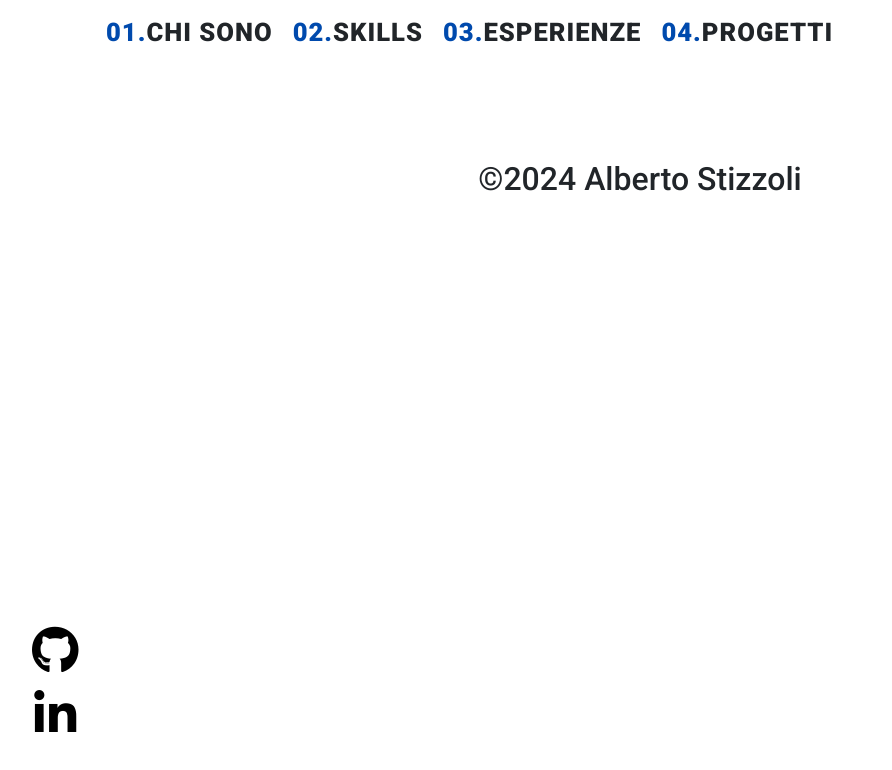
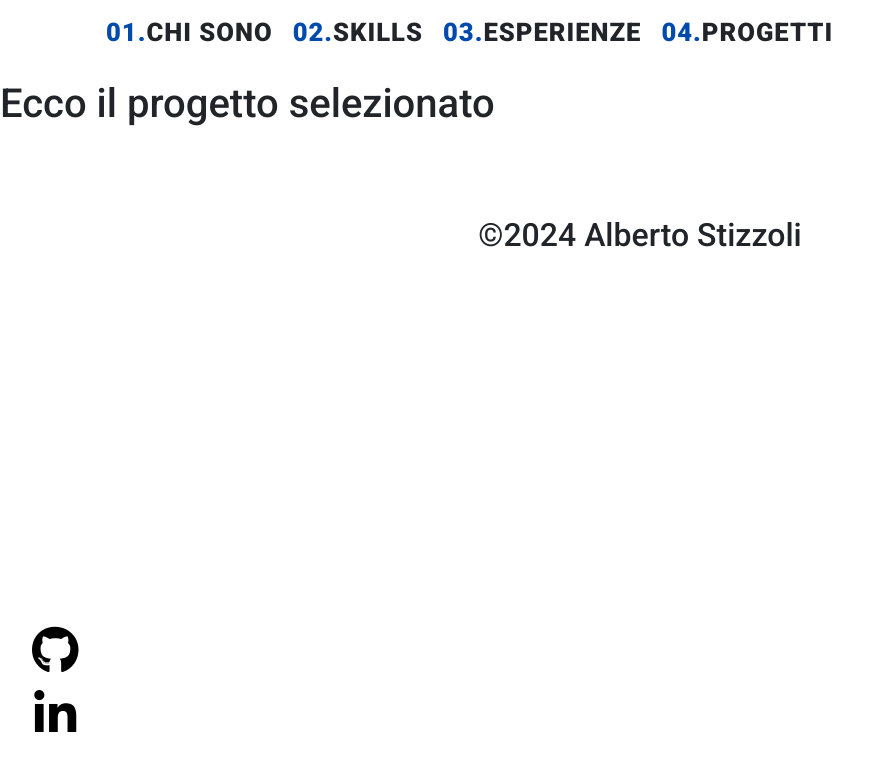
Before and after one commit to albertostizzoli/my-portfolio, a Vue app: page /project/1 in a window 1280 px wide. Shown: the top 770 px of the page, without its empty margins (0-892 px from the left). Built offline with nearby package versions, Linux system fonts and the light colour scheme.

Commit message:
create file and router for Single Project

```diff
--- a/src/pages/HomePage.vue
+++ b/src/pages/HomePage.vue
@@ -83,7 +83,9 @@
                             <div class="image-preview" :style="{ 'background-image': 'url(./' + item.image + ')' }">
                             </div>
                             <div class="comment-like">
-                                <a href="#">Dettagli</a>
+                                <router-link :to="{ name: 'project', params: { id: item.id } }" class="btn btn-sm">
+                                    Continua a leggere
+                                </router-link>
                             </div>
                         </div>
                     </div>
--- /dev/null
+++ b/src/pages/SingleProject.vue
@@ -0,0 +1,16 @@
+<template>
+    <div>
+        <h1>Ecco il progetto selezionato</h1>
+
+    </div>
+</template>
+
+<script>
+    export default {
+
+    }
+</script>
+
+<style lang="scss" scoped>
+
+</style>
--- a/src/router.js
+++ b/src/router.js
@@ -1,5 +1,6 @@
 import { createRouter, createWebHistory } from 'vue-router';
 import HomePage from './pages/HomePage.vue';
+import SingleProject from './pages/SingleProject.vue';
 
 // Definizione delle rotte
 const routes = [
@@ -7,6 +8,11 @@ const routes = [
         path: '/',
         name: 'home',
         component: HomePage
+    },
+    {
+        path: '/project/:id',
+        name: 'project',
+        component: SingleProject,
     },
 ];
 
```
